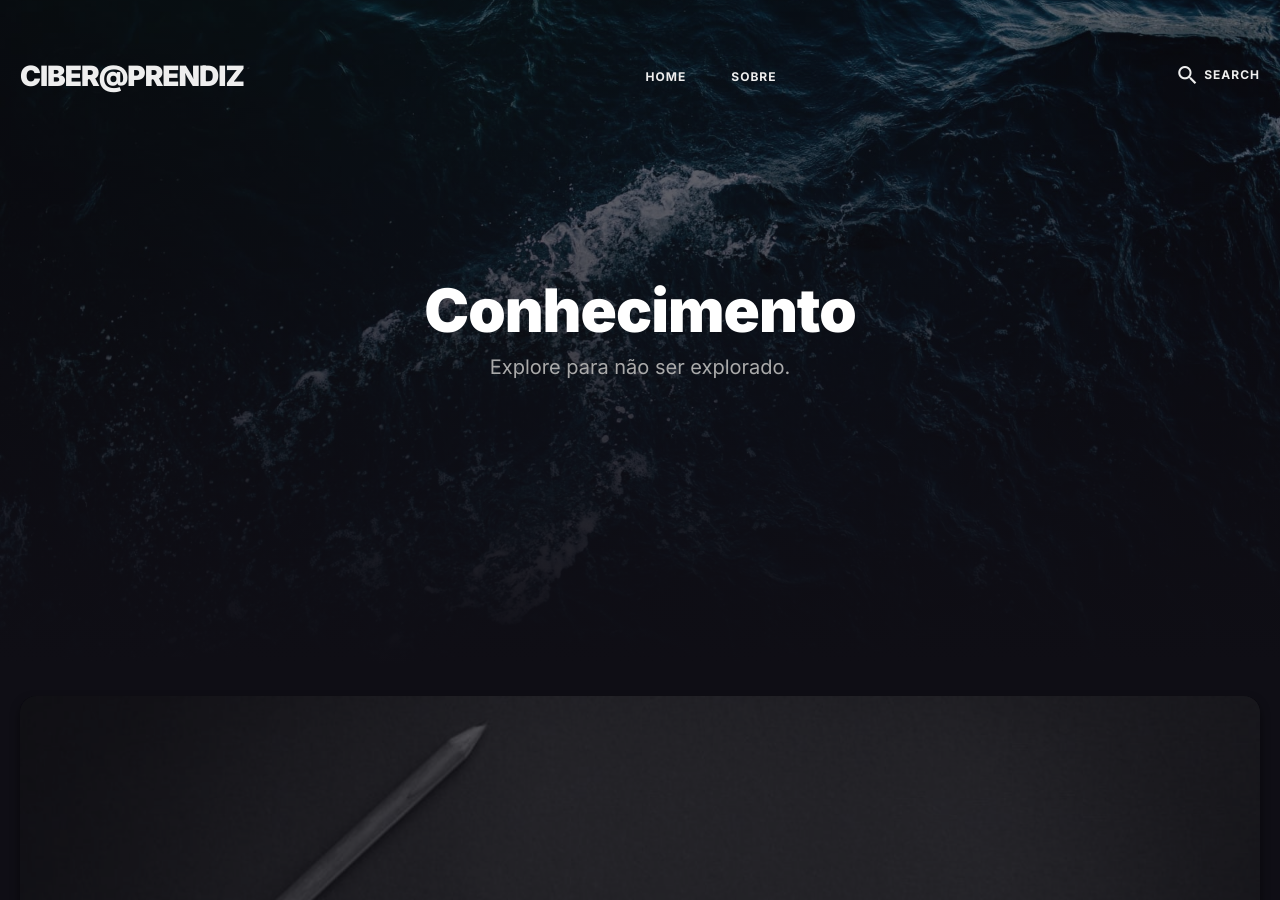
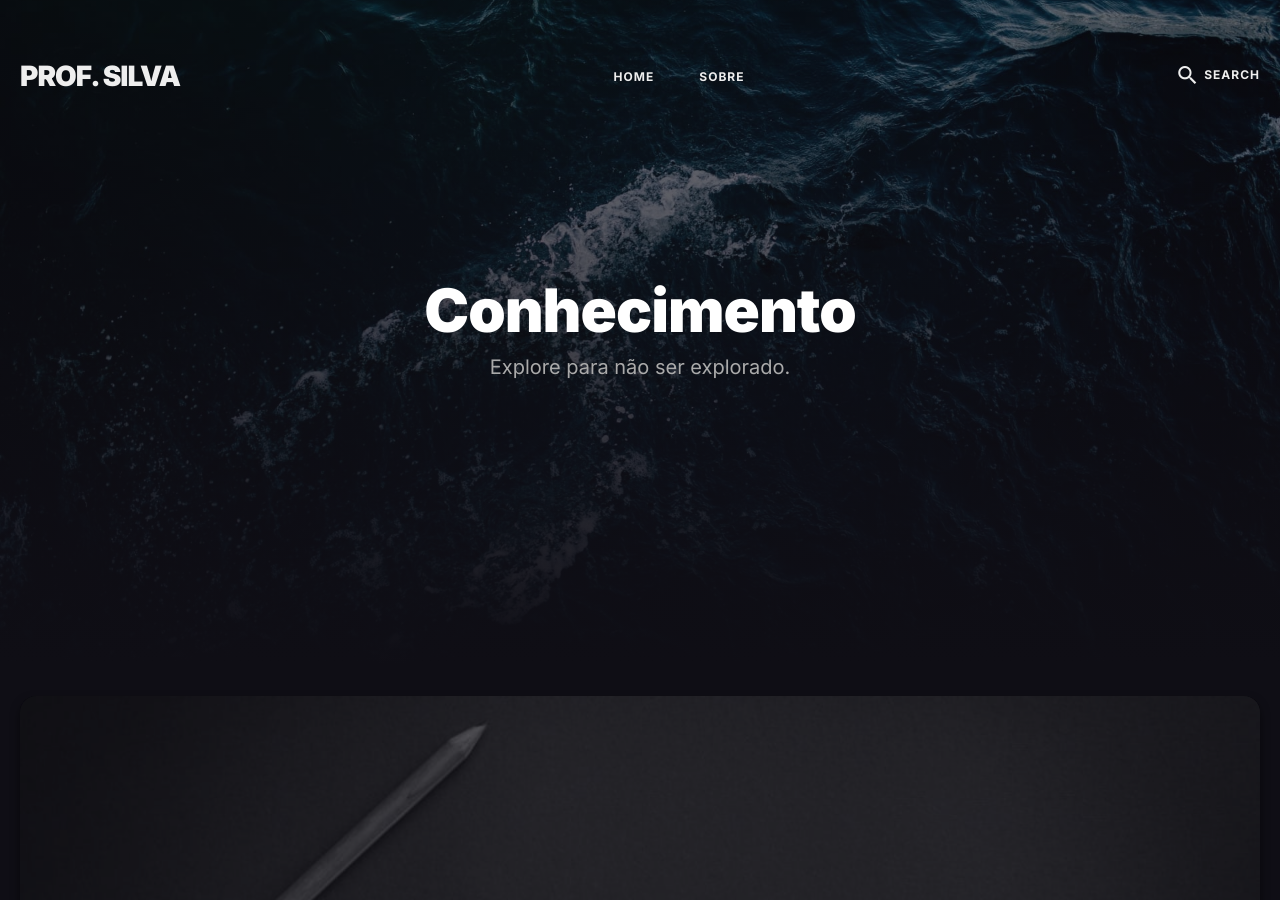
Before and after one commit to ciberaprendiz/ciberaprendiz.github.io, a Jekyll site: the page built from index.html, in a window 1280 px wide and 900 px high. Built offline with Jekyll 4.4.1, drawn with Linux system fonts in a browser that asks for light colours; nearby versions of some CDN libraries; the list of posts is cut into pages by our own code; some of the changed text lies outside the part shown.

Commit message:
Mudando nome do site.

```diff
--- a/_config.yml
+++ b/_config.yml
@@ -1,10 +1,10 @@
 #-------------------------------
 # General Site Settings
-title: Ciber@prendiz
+title: Prof. Silva
 logo: # You can add own logo. For example '/images/logo.png'.
-description: CiberAprendiz – Aprendendo sobre Tecnologias e Humanos.
+description: Aprendendo sobre Tecnologias e Humanos.
 baseurl: "" # The subpath of your site, e.g. /blog
-url: "http://ciberaprendiz.github.io" # The base hostname & protocol for your site, e.g. http://example.com
+url: "http://profsilva.github.io" # The base hostname & protocol for your site, e.g. http://example.com
 
 
 #-------------------------------
```
